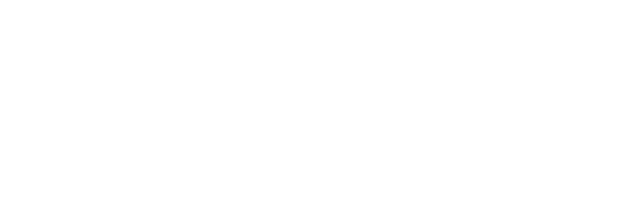
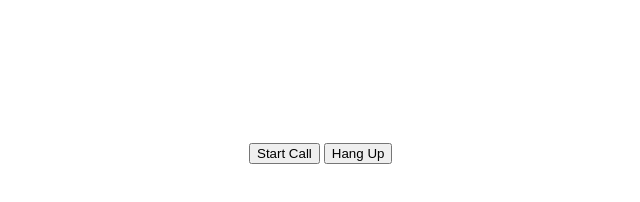
Before and after one commit to Dominic-Xavio1/video-call-, a website: page index.html in a window 1280 px wide. Shown: the whole page, without its empty margins (367-1007 px from the left). Drawn offline with Linux system fonts and the light colour scheme.

Commit message:
Refactor index.html for WebRTC application

```diff
--- a/index.html
+++ b/index.html
@@ -1,32 +1,14 @@
-<!-- <!doctype html>
+<!DOCTYPE html>
 <html>
-<head>
-  <meta charset="utf-8"/>
-  <title>Simple WebRTC 1-to-1</title>
-  <style>
-    video { width: 45%; margin: 5px; background: #000; }
-    button { margin: 8px; }
-  </style>
-</head>
-<body>
-  <h3>Local</h3>
-  <video id="localVideo" autoplay playsinline ></video>
-  <h3>Remote</h3>
-  <video id="remoteVideo" autoplay playsinline></video>
-  <div>
-    <button id="startBtn">Start / Call</button>
-    <button id="hangupBtn">Hang up</button>`
-  </div>
+  <head>
+    <title>WebRTC App</title>
+  </head>
+  <body>
+    <video id="localVideo" autoplay></video>
+    <video id="remoteVideo" autoplay></video>
+    <button id="startButton">Start Call</button>
+    <button id="hangupButton">Hang Up</button>
 
- <script>
-const startbtn = document.getElementById("startBtn");
-console.log(startbtn);
-startbtn.onclick =async function (){
-  const stream = await navigator.mediaDevices.getUserMedia({video:true,audio:true})
-  const localvideo = document.getElementById("localVideo");
-  console.log("localvide",localvideo)
-  localvideo.srcObject = stream
-};
- </script>
-</body>
-</html> -->
+    <script src="script.js"></script>
+  </body>
+</html>
```
